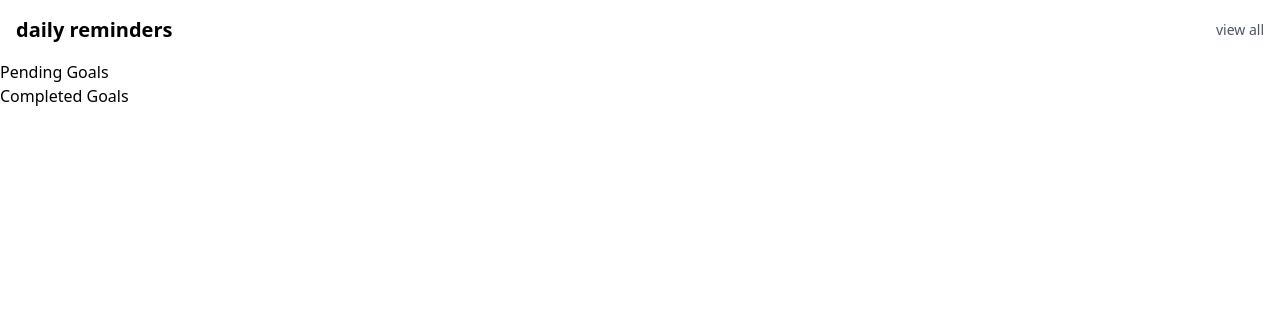
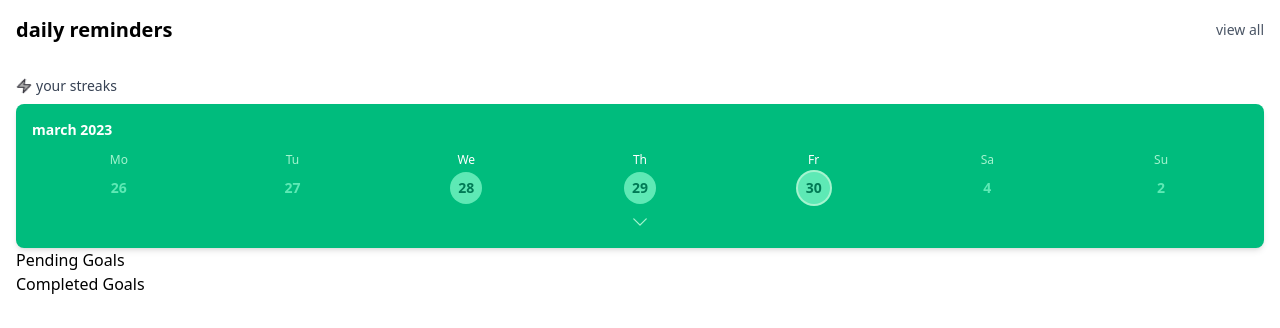
Before and after one commit to RaviPratihast/Wooftrack, a React (Vite) app: page / in a window 1280 px wide. Shown: the top 328 px of the page. Built offline with nearby package versions, Linux system fonts and the light colour scheme.

Commit message:
Add streak icon and enhance StreakTracker component with a new layout and day status representation

```diff
--- a/src/App.jsx
+++ b/src/App.jsx
@@ -9,7 +9,11 @@ const App = () => {
   return (
     <div className="app">
       <Header />
-      <main>
+      <main className="p-4">
+        <div className="flex items-center text-sm font-medium text-gray-700 mb-2">
+          <img src="/streakIcon.png" alt="Streak icon" className="h-4 w-4 mr-1" />
+          your streaks
+        </div>
         <StreakTracker />
         <ReminderCard />
         <ReminderCard />
--- a/src/components/StreakTracker.jsx
+++ b/src/components/StreakTracker.jsx
@@ -1,9 +1,52 @@
 import React from 'react';
+import { ChevronDownIcon } from '@heroicons/react/24/solid';
 
 const StreakTracker = () => {
+
+  const days = [
+    { day: 'Mo', date: '26', status: 'past' },
+    { day: 'Tu', date: '27', status: 'past' },
+    { day: 'We', date: '28', status: 'active' },
+    { day: 'Th', date: '29', status: 'active' },
+    { day: 'Fr', date: '30', status: 'active', current: true },
+    { day: 'Sa', date: '4', status: 'future' },
+    { day: 'Su', date: '2', status: 'future' },
+  ];
+
   return (
-    <div>
-
+    <div className="bg-emerald-500 p-4 rounded-lg text-white shadow-md">
+      <div className="flex justify-between items-center mb-3">
+        <h3 className="font-semibold text-sm">march 2023</h3>
+      </div>
+      <div className="flex justify-around mb-2">
+        {days.map((item) => (
+          <div key={item.date} className="text-center">
+            <div
+              className={`text-xs mb-0.5 font-medium ${
+                item.status === 'past' || item.status === 'future' ? 'text-emerald-200' : 'text-white'
+              }`}
+            >
+              {item.day}
+            </div>
+            <div
+              className={`mt-1 w-8 h-8 flex items-center justify-center rounded-full text-sm font-bold
+                          ${ item.status === 'active'
+                              ? 'bg-emerald-300 text-emerald-700'
+                              : item.status === 'past'
+                                  ? 'text-emerald-300 bg-emerald-500'
+                                  : 'text-emerald-300 bg-emerald-500'
+                          }
+                          ${item.current ? 'ring-2 ring-emerald-200' : ''} // Ring for current day
+                        `}
+            >
+              {item.date}
+            </div>
+          </div>
+        ))}
+      </div>
+      <div className="flex justify-center mt-1">
+        <ChevronDownIcon className="h-5 w-5 text-emerald-200" />
+      </div>
     </div>
   );
 };
```
Also changed, not shown: public/streakIcon.png (added).
